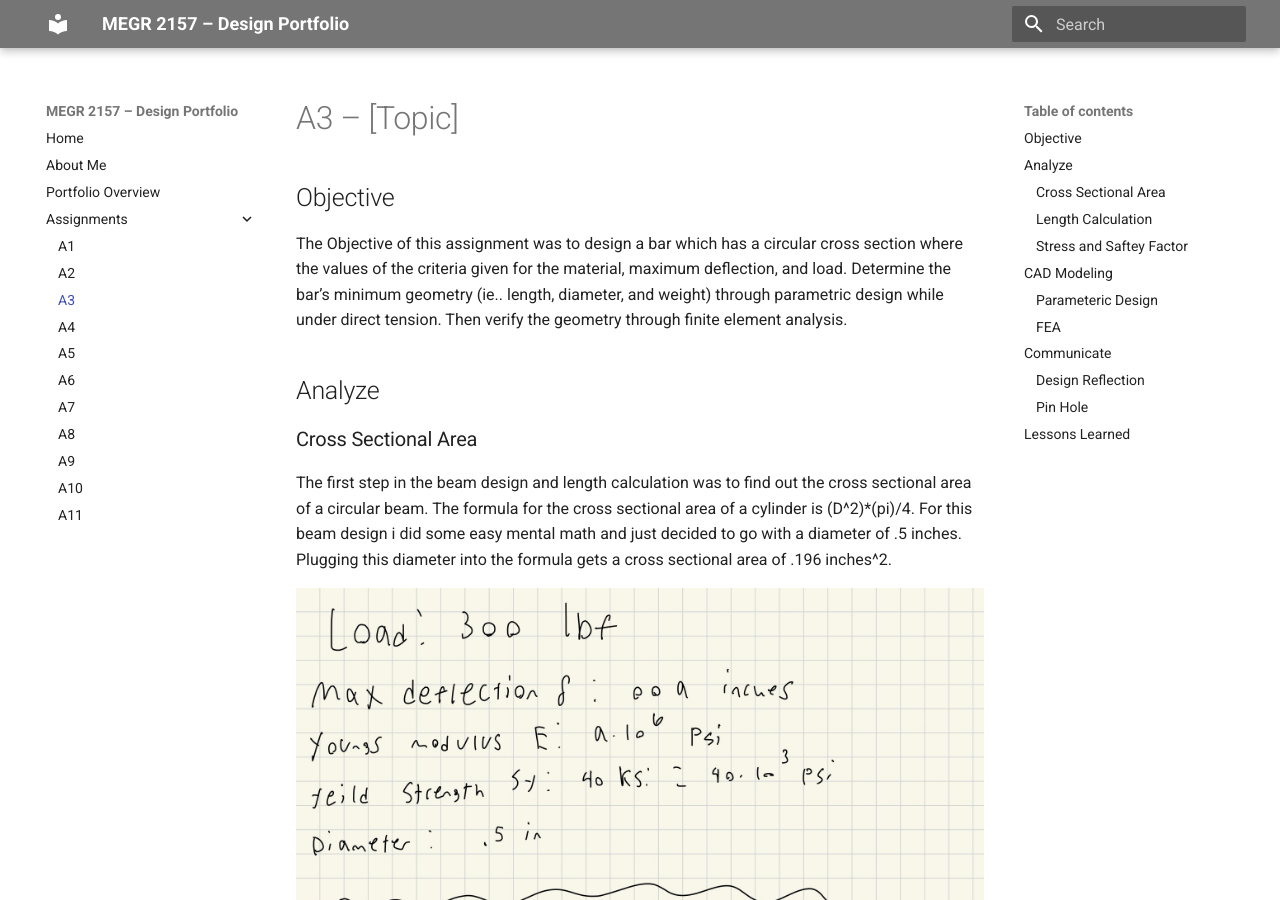
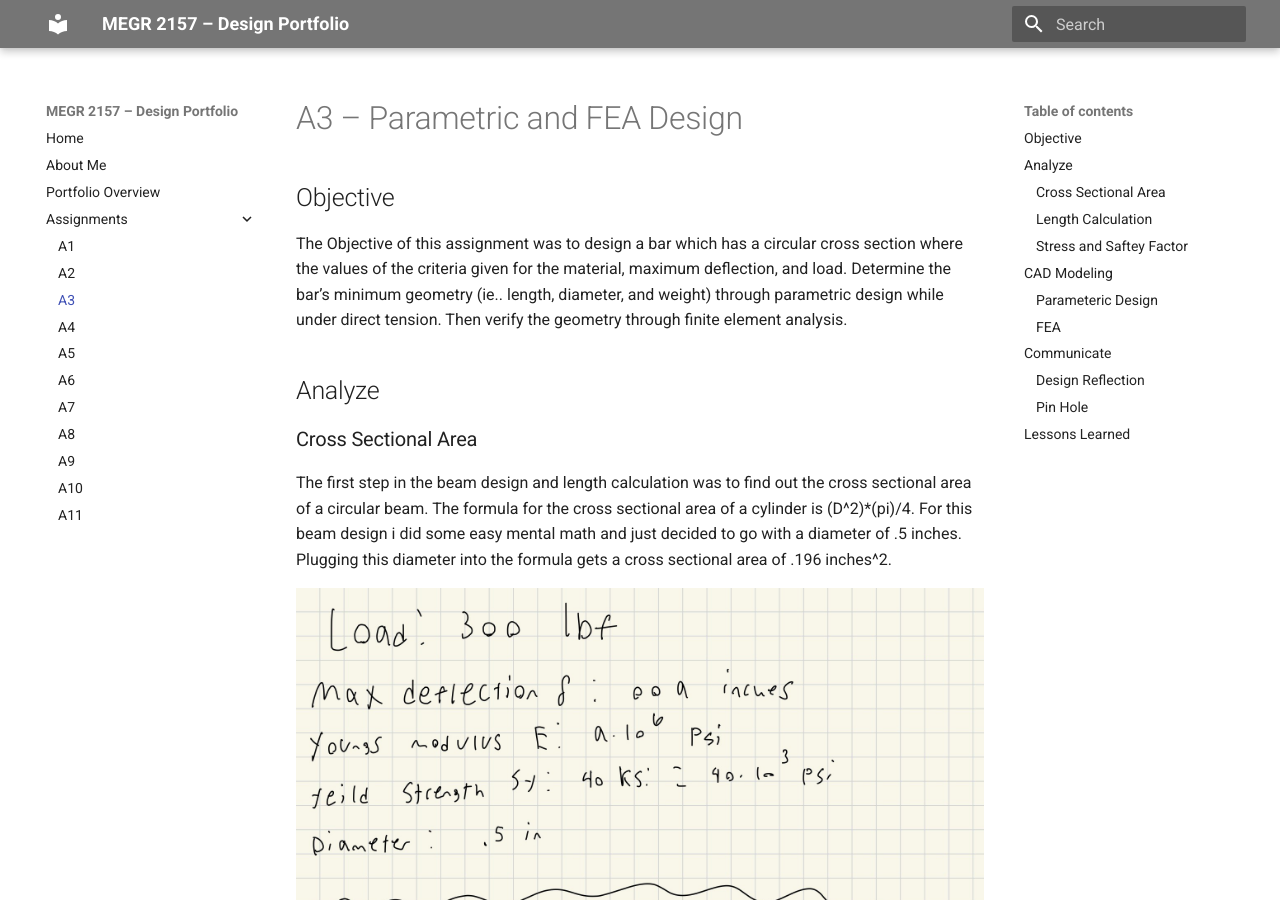
Before and after one commit to jadelma5/megr2156-portfolio, an MkDocs documentation site: the page built from docs/assignments/A03/index.md, in a window 1280 px wide and 900 px high. Built offline with MkDocs 1.6.1 and Material for MkDocs 9.7.7, drawn with Linux system fonts in a browser that asks for light colours.

Commit message:
Revise A3 assignment title and objective description
Updated the assignment title and clarified the objective.

```diff
--- a/docs/assignments/A03/index.md
+++ b/docs/assignments/A03/index.md
@@ -1,4 +1,4 @@
-# A3 – [Topic]
+# A3 – Parametric and FEA Design
 
 ## Objective
 
```
